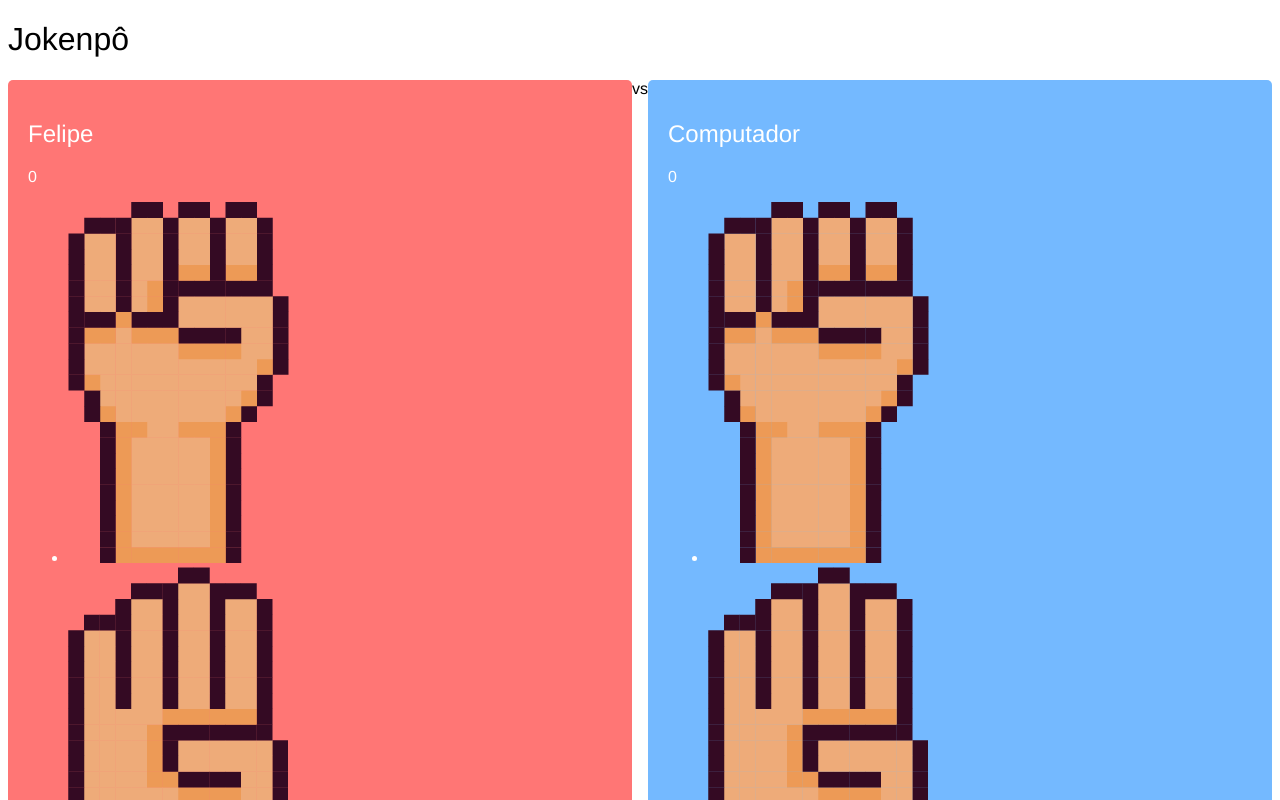
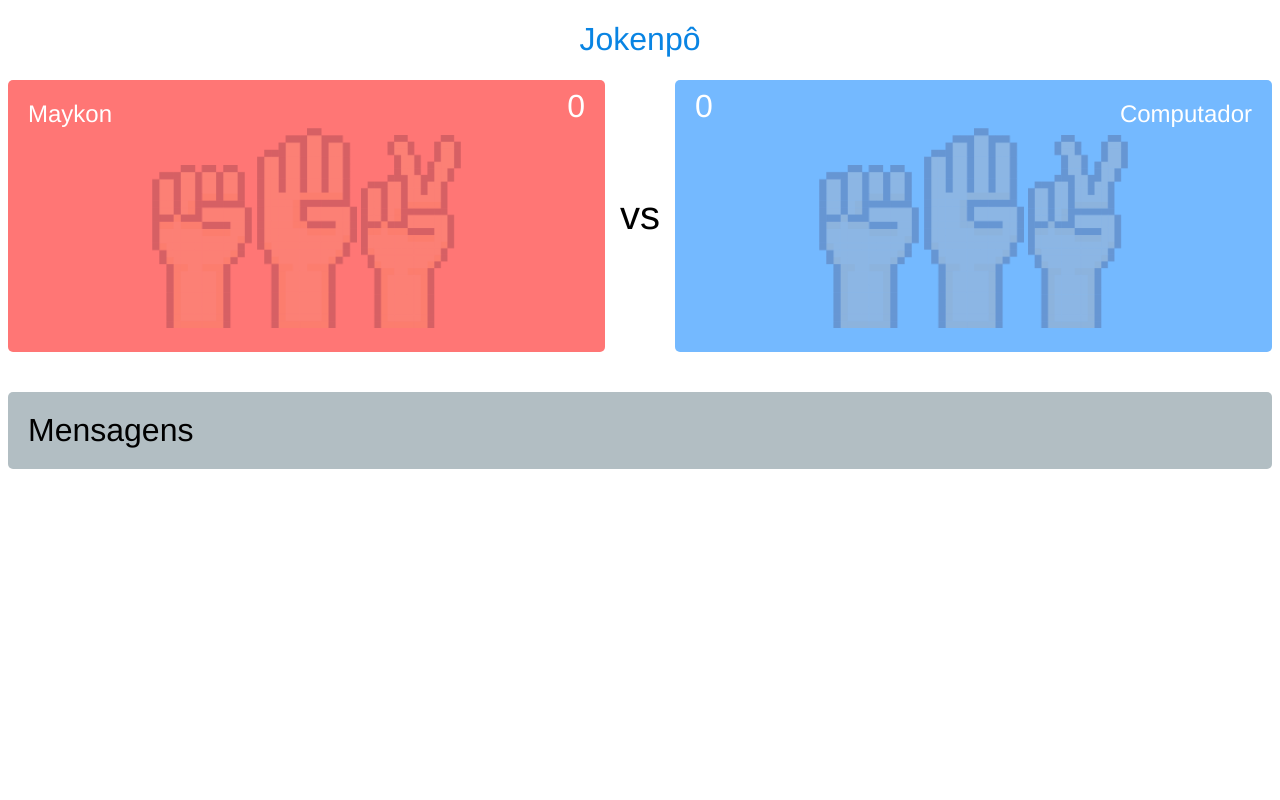
Before and after one commit to MaykonRicardo/Jokenpo, a plain HTML site: page index.html in a window 1280 px wide. Shown: the top 800 px of the page. Drawn offline with Linux system fonts and the light colour scheme.

Commit message:
novo jokenpo

```diff
--- a/index.html
+++ b/index.html
@@ -9,9 +9,13 @@
 			font-family: Helvetica;
 			font-weight: 400;
 		}
+		#titulo{
+			color: #0984e3;
+			text-align: center;
+		}
 		#placar {
 			display: flex;
-			align-content: center;
+			align-items: center;
 			justify-content: center;
 		}
 		#jogador, #computador {
@@ -25,9 +29,59 @@
 
 		#jogador {
 			background-color: #ff7675;
+
 		}
 		#computador {
 			background-color: #74b9ff;
+		}
+		#versus {
+			font-size: 40px;
+			text-align: center;
+			width: 70px;
+		}
+		#jogador-nome, #computador-nome {
+			margin: 0;
+			padding: 0;
+		}
+		#jogador-nome {
+			text-align: left;
+		}
+		#computador-nome {
+			text-align: right;
+		}
+		#jogador-pontos, #computador-pontos {
+			position: absolute;
+			top: 8px;
+			font-size: 32px;
+		}
+		#jogador-pontos{
+			right: 20px;
+		}
+		ul#jogador-escolha, ul#computador-escolha{
+			list-style: none;
+			text-align: center;
+			margin: 0;
+			padding: 0;
+		}
+		ul#jogador-escolha li, ul#computador-escolha li{
+			display: inline;
+		}
+		ul#jogador-escolha li a, ul#computador-escolha li a{
+			opacity: .2;
+		}
+		ul#jogador-escolha li a:hover{
+			opacity: 1;
+		}
+
+		ul#jogador-escolha li a img, ul#computador-escolha li a img{
+			max-width: 100px;
+		}
+		#mensagens {
+			background-color: #b2bec3;
+			font-size: 32px;
+			border-radius: 5px;
+			margin: 40px 0;
+			padding: 20px;
 		}
 	</style>
 </head>
@@ -36,12 +90,12 @@
 		<h1 id="titulo">Jokenpô</h1>
 		<div id="placar">
 			<div id="jogador">
-				<h2 id="jogador-nome">Felipe</h2>
+				<h2 id="jogador-nome">Maykon</h2>
 				<span id="jogador-pontos">0</span>
 				<ul id="jogador-escolha">
-					<li><a  id="jogador_escolha-1"><img src="img/pedra.png"></a></li>
-					<li><a 	id="jogador_escolha-2"><img src="img/papel.png"></a></li>
-					<li><a 	id="jogador_escolha-3"><img src="img/tesoura.png"></a></li>
+					<li><a  id="jogador_escolha-1" onclick="jogar(1)"><img src="img/pedra.png"></a></li>
+					<li><a 	id="jogador_escolha-2" onclick="jogar(2)"><img src="img/papel.png"></a></li>
+					<li><a 	id="jogador_escolha-3" onclick="jogar(3)"><img src="img/tesoura.png"></a></li>
 				</ul>
 			</div>
 
@@ -57,6 +111,47 @@
 				</ul>
 			</div>
 		</div>
+		<div id="mensagens">Mensagens</div>
 	</div>
+	<script>
+		var jogadorEscolha = 0;
+		var computadorEscolha = 0;
+		var contador = 0;
+
+
+		function jogar(escolha) {
+			jogadorEscolha = escolha;
+			computadorEscolha =Math.floor((Math.random() * (3-1+1))) +1;
+			switch(contador){
+				case 1:
+					var image = document.getElementById('computador_escolha-1');
+					image.style.opacity = '.2';
+					break;
+				case 2:
+					var image = document.getElementById('computador_escolha-2');
+					image.style.opacity = '.2';
+					break;
+				case 3:
+					var image = document.getElementById('computador_escolha-3');
+					image.style.opacity = '.2';
+					break;
+			}
+			if(computadorEscolha==1){
+				var image = document.getElementById('computador_escolha-1');
+				image.style.opacity = '1';
+				contador = 1;
+
+			}if(computadorEscolha==2){
+				var image = document.getElementById('computador_escolha-2');
+				image.style.opacity = '1';
+				contador = 2;
+
+			}if(computadorEscolha==3){
+				var image = document.getElementById('computador_escolha-3');
+				image.style.opacity = '1';
+				contador = 3;
+			}
+		}
+	</script>
 </body>
 </html>
```
